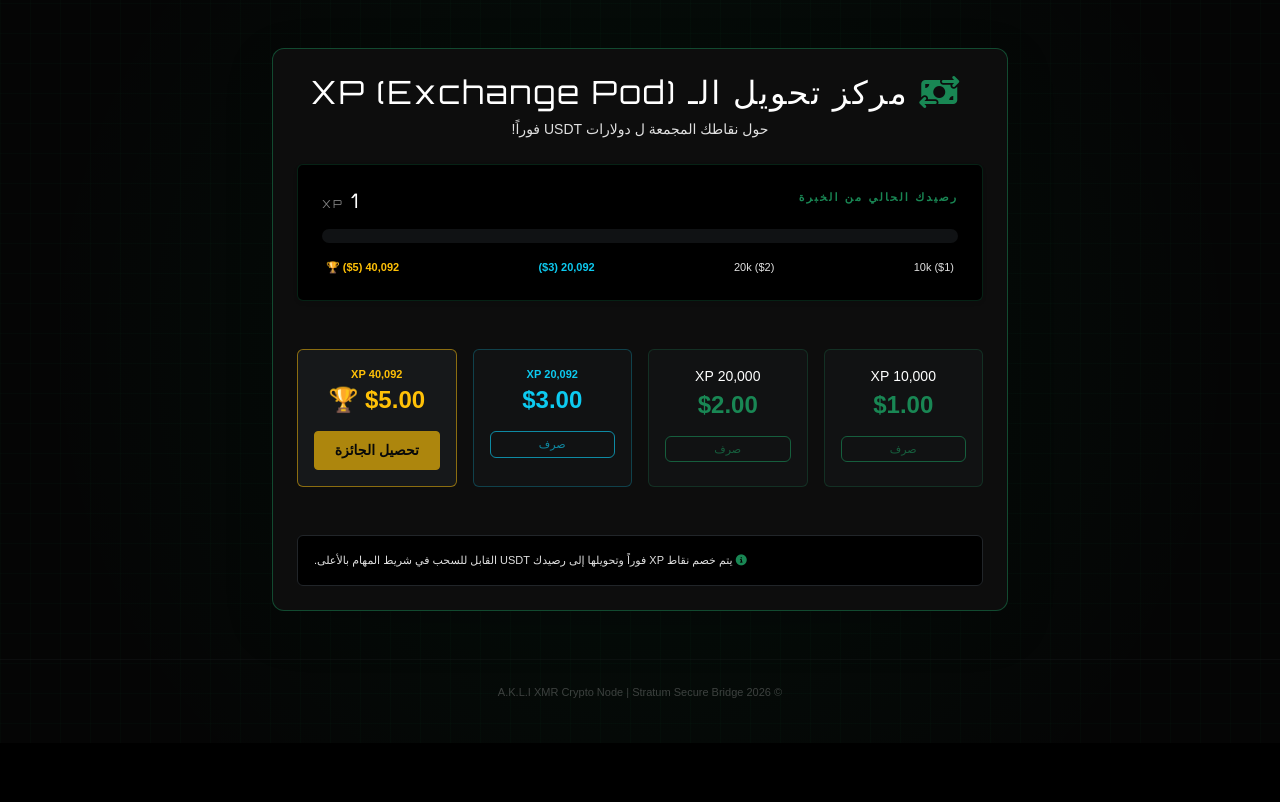
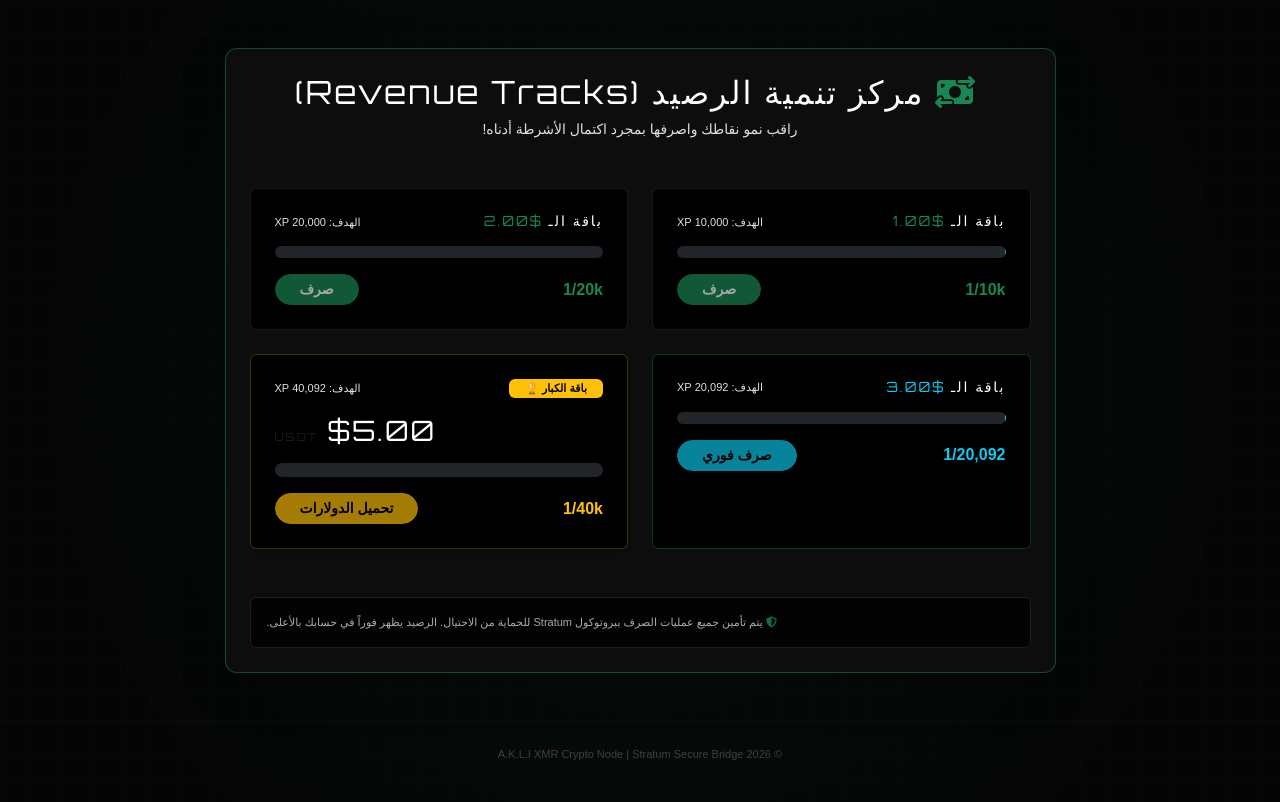
Before and after one commit to akliop/investment-site, a Flask app: page /portal/exchange in a window 1280 px wide. Shown: the part 57-859 px from the top of the page. Before the commit the page ends 800 px from the top, so only its background shows below. Run offline with Flask 3, Linux system fonts and the light colour scheme; the visitor is signed in with stand-in values (Sample User, id 1); tables that the repository leaves empty hold one stand-in row (values such as "Sample post").

Commit message:
UI: Implemented Individual Revenue Progress Tracks for each Exchange Tier (, , , ) to maximize user engagement

```diff
--- a/templates/exchange.html
+++ b/templates/exchange.html
@@ -2,98 +2,115 @@
 
 {% block content %}
 <div class="row pt-4 justify-content-center">
-    <div class="col-lg-8">
+    <div class="col-lg-9">
         <div class="glass-card border-success border-opacity-50 p-4 shadow-lg text-center overflow-hidden">
-            <h2 class="cyber-font text-white mb-2"><i class="fa-solid fa-money-bill-transfer text-success me-2"></i> مركز تحويل الـ XP (Exchange Pod)</h2>
-            <p class="text-dim small mb-4">حول نقاطك المجمعة ل دولارات USDT فوراً!</p>
+            <h2 class="cyber-font text-white mb-2"><i class="fa-solid fa-money-bill-transfer text-success me-2"></i> مركز تنمية الرصيد (Revenue Tracks)</h2>
+            <p class="text-dim small mb-5">راقب نمو نقاطك واصرفها بمجرد اكتمال الأشرطة أدناه!</p>
 
-            <!-- XP PROGRESS PATH (خط المسار) -->
-            <div class="mb-5 p-4 bg-black rounded border border-success border-opacity-25 shadow-sm position-relative">
-                <div class="d-flex justify-content-between mb-3">
-                    <div class="text-success fw-bold x-small cyber-font">رصيدك الحالي من الخبرة</div>
-                    <div class="text-white h5 mb-0 cyber-font">{{ user.xp }} <span class="x-small opacity-50">XP</span></div>
-                </div>
-                <!-- Progress Line to the Goal ($5 / 40,092 XP) -->
-                <div class="progress bg-dark bg-opacity-50" style="height: 14px; border-radius: 50px;">
-                    <!-- حساب النسبة المئوية للسير (بناءً على أعلى قيمة صرف 40092) -->
-                    {% set progress_val = (user.xp / 40092 * 100) if (user.xp < 40092) else 100 %}
-                    <div class="progress-bar bg-success shadow-green-glow progress-bar-striped progress-bar-animated"
-                         role="progressbar" style="width: {{ progress_val }}%;" aria-valuenow="{{ progress_val }}" aria-valuemin="0" aria-valuemax="100">
-                    </div>
-                </div>
-                <div class="d-flex justify-content-between mt-3 x-small text-dim px-1">
-                    <span>10k ($1)</span>
-                    <span>20k ($2)</span>
-                    <span class="text-info fw-bold">20,092 ($3)</span>
-                    <span class="text-warning fw-bold">40,092 ($5) 🏆</span>
-                </div>
-            </div>
-
-            <!-- EXCHANGE OPTIONS CARDS -->
-            <div class="row g-3 mb-5">
-                <!-- Option 1: 10,000 XP = $1 -->
-                <div class="col-md-6 col-lg-3">
-                    <div class="p-3 h-100 bg-dark bg-opacity-25 rounded border border-success border-opacity-25 text-center">
-                        <div class="small text-white mb-1">10,000 XP</div>
-                        <div class="h4 text-success fw-bold mb-3">$1.00</div>
-                        <form action="/portal/x/exchange/swap" method="POST">
-                            <input type="hidden" name="points" value="10000">
-                            <input type="hidden" name="dollars" value="1.0">
-                            <button type="submit" class="btn btn-outline-success btn-xs w-100 py-1" {% if user.xp < 10000 %}disabled{% endif %}>صرف</button>
-                        </form>
+            <!-- THE QUAD REVENUE TRACKS (أشرطة الصرافة الرباعية) -->
+            <div class="row g-4 mb-5">
+                <!-- Option 1: $1 (10k XP) -->
+                <div class="col-md-6">
+                    <div class="p-4 bg-black rounded border border-success border-opacity-25 hover-glow transition-fast text-start h-100">
+                        <div class="d-flex justify-content-between align-items-center mb-3">
+                            <h5 class="text-white mb-0 small cyber-font">باقة الـ <span class="text-success">$1.00</span></h5>
+                            <span class="x-small text-dim">الهدف: 10,000 XP</span>
+                        </div>
+                        <div class="progress bg-dark mb-3" style="height: 12px; border-radius: 50px;">
+                            {% set p1 = (user.xp / 10000 * 100) if (user.xp < 10000) else 100 %}
+                            <div class="progress-bar bg-success shadow-green-glow progress-bar-striped progress-bar-animated" style="width: {{ p1 }}%"></div>
+                        </div>
+                        <div class="d-flex justify-content-between align-items-center">
+                            <span class="text-success fw-bold">{{ user.xp }}/10k</span>
+                            <form action="/portal/x/exchange/swap" method="POST">
+                                <input type="hidden" name="points" value="10000">
+                                <input type="hidden" name="dollars" value="1.0">
+                                <button type="submit" class="btn btn-success btn-sm px-4 rounded-pill fw-bold" {% if user.xp < 10000 %}disabled{% endif %}>صرف</button>
+                            </form>
+                        </div>
                     </div>
                 </div>
 
-                <!-- Option 2: 20,000 XP = $2 -->
-                <div class="col-md-6 col-lg-3">
-                    <div class="p-3 h-100 bg-dark bg-opacity-25 rounded border border-success border-opacity-25 text-center">
-                        <div class="small text-white mb-1">20,000 XP</div>
-                        <div class="h4 text-success fw-bold mb-3">$2.00</div>
-                        <form action="/portal/x/exchange/swap" method="POST">
-                            <input type="hidden" name="points" value="20000">
-                            <input type="hidden" name="dollars" value="2.0">
-                            <button type="submit" class="btn btn-outline-success btn-xs w-100 py-1" {% if user.xp < 20000 %}disabled{% endif %}>صرف</button>
-                        </form>
+                <!-- Option 2: $2 (20k XP) -->
+                <div class="col-md-6">
+                    <div class="p-4 bg-black rounded border border-success border-opacity-25 hover-glow transition-fast text-start h-100">
+                        <div class="d-flex justify-content-between align-items-center mb-3">
+                            <h5 class="text-white mb-0 small cyber-font">باقة الـ <span class="text-success">$2.00</span></h5>
+                            <span class="x-small text-dim">الهدف: 20,000 XP</span>
+                        </div>
+                        <div class="progress bg-dark mb-3" style="height: 12px; border-radius: 50px;">
+                            {% set p2 = (user.xp / 20000 * 100) if (user.xp < 20000) else 100 %}
+                            <div class="progress-bar bg-success shadow-green-glow progress-bar-striped progress-bar-animated" style="width: {{ p2 }}%"></div>
+                        </div>
+                        <div class="d-flex justify-content-between align-items-center">
+                            <span class="text-success fw-bold">{{ user.xp }}/20k</span>
+                            <form action="/portal/x/exchange/swap" method="POST">
+                                <input type="hidden" name="points" value="20000">
+                                <input type="hidden" name="dollars" value="2.0">
+                                <button type="submit" class="btn btn-success btn-sm px-4 rounded-pill fw-bold" {% if user.xp < 20000 %}disabled{% endif %}>صرف</button>
+                            </form>
+                        </div>
                     </div>
                 </div>
 
-                <!-- Option 3: 20092 XP = $3 -->
-                <div class="col-md-6 col-lg-3">
-                    <div class="p-3 h-100 bg-dark bg-opacity-25 rounded border border-info border-opacity-25 text-center">
-                        <div class="x-small text-info mb-1 fw-bold">20,092 XP</div>
-                        <div class="h4 text-info fw-bold mb-3">$3.00</div>
-                        <form action="/portal/x/exchange/swap" method="POST">
-                            <input type="hidden" name="points" value="20092">
-                            <input type="hidden" name="dollars" value="3.0">
-                            <button type="submit" class="btn btn-outline-info btn-xs w-100 py-1" {% if user.xp < 20092 %}disabled{% endif %}>صرف</button>
-                        </form>
+                <!-- Option 3: $3 (20,092 XP) -->
+                <div class="col-md-6">
+                    <div class="p-4 bg-black rounded border border-info border-opacity-25 hover-glow transition-fast text-start h-100">
+                        <div class="d-flex justify-content-between align-items-center mb-3">
+                            <h5 class="text-white mb-0 small cyber-font">باقة الـ <span class="text-info">$3.00</span></h5>
+                            <span class="x-small text-dim">الهدف: 20,092 XP</span>
+                        </div>
+                        <div class="progress bg-dark mb-3" style="height: 12px; border-radius: 50px;">
+                            {% set p3 = (user.xp / 20092 * 100) if (user.xp < 20092) else 100 %}
+                            <div class="progress-bar bg-info shadow-blue-glow progress-bar-striped progress-bar-animated" style="width: {{ p3 }}%"></div>
+                        </div>
+                        <div class="d-flex justify-content-between align-items-center">
+                            <span class="text-info fw-bold">{{ user.xp }}/20,092</span>
+                            <form action="/portal/x/exchange/swap" method="POST">
+                                <input type="hidden" name="points" value="20092">
+                                <input type="hidden" name="dollars" value="3.0">
+                                <button type="submit" class="btn btn-info btn-sm px-4 rounded-pill fw-bold text-black" {% if user.xp < 20092 %}disabled{% endif %}>صرف فوري</button>
+                            </form>
+                        </div>
                     </div>
                 </div>
 
-                <!-- Option 4: 40,092 XP = $5 -->
-                <div class="col-md-6 col-lg-3">
-                    <div class="p-3 h-100 bg-dark bg-opacity-50 rounded border border-warning border-opacity-50 text-center">
-                        <div class="x-small text-warning mb-1 fw-bold text-uppercase">40,092 XP</div>
-                        <div class="h4 text-warning fw-bold mb-3">$5.00 🏆</div>
-                        <form action="/portal/x/exchange/swap" method="POST">
-                            <input type="hidden" name="points" value="40092">
-                            <input type="hidden" name="dollars" value="5.0">
-                            <button type="submit" class="btn btn-warning btn-sm text-black fw-bold w-100 py-2" {% if user.xp < 40092 %}disabled{% endif %}>تحصيل الجائزة</button>
-                        </form>
+                <!-- Option 4: $5 (40,092 XP) - THE BIG WAVE -->
+                <div class="col-md-6">
+                    <div class="p-4 bg-black rounded border border-warning border-opacity-25 hover-glow transition-fast text-start h-100 shadow-sm">
+                        <div class="d-flex justify-content-between align-items-center mb-3">
+                            <div class="badge bg-warning text-black x-small px-3">باقة الكبار 🏆</div>
+                            <span class="x-small text-dim">الهدف: 40,092 XP</span>
+                        </div>
+                        <div class="h3 text-white mb-3 cyber-font">$5.00 <span class="x-small text-muted">USDT</span></div>
+                        <div class="progress bg-dark mb-3" style="height: 14px; border-radius: 50px;">
+                            {% set p4 = (user.xp / 40092 * 100) if (user.xp < 40092) else 100 %}
+                            <div class="progress-bar bg-warning progress-bar-striped progress-bar-animated" style="width: {{ p4 }}%"></div>
+                        </div>
+                        <div class="d-flex justify-content-between align-items-center">
+                            <span class="text-warning fw-bold">{{ user.xp }}/40k</span>
+                            <form action="/portal/x/exchange/swap" method="POST">
+                                <input type="hidden" name="points" value="40092">
+                                <input type="hidden" name="dollars" value="5.0">
+                                <button type="submit" class="btn btn-warning btn-sm px-4 rounded-pill fw-bold text-black" {% if user.xp < 40092 %}disabled{% endif %}>تحميل الدولارات</button>
+                            </form>
+                        </div>
                     </div>
                 </div>
             </div>
 
-            <div class="p-3 bg-black rounded border border-dark x-small text-dim text-start">
-                <i class="fa-solid fa-circle-info text-success me-2"></i> يتم خصم نقاط XP فوراً وتحويلها إلى رصيدك USDT القابل للسحب في شريط المهام بالأعلى.
+            <div class="p-3 bg-black rounded border border-dark x-small text-dim text-start opacity-75">
+                <i class="fa-solid fa-shield-halved text-success me-2"></i> يتم تأمين جميع عمليات الصرف ببروتوكول Stratum للحماية من الاحتيال. الرصيد يظهر فوراً في حسابك بالأعلى.
             </div>
         </div>
     </div>
 </div>
 
 <style>
-    .shadow-green-glow { box-shadow: 0 0 15px rgba(0, 230, 118, 0.4); }
+    .shadow-green-glow { box-shadow: 0 0 10px rgba(0, 230, 118, 0.4); }
+    .shadow-blue-glow { box-shadow: 0 0 10px rgba(0, 150, 255, 0.4); }
+    .hover-glow:hover { border-color: var(--accent-green) !important; transform: translateY(-5px); }
+    .transition-fast { transition: 0.3s cubic-bezier(0.175, 0.885, 0.32, 1.275); }
     .x-small { font-size: 10px; }
-    .btn-xs { font-size: 11px; padding: 2px 10px; }
 </style>
 {% endblock %}
```
